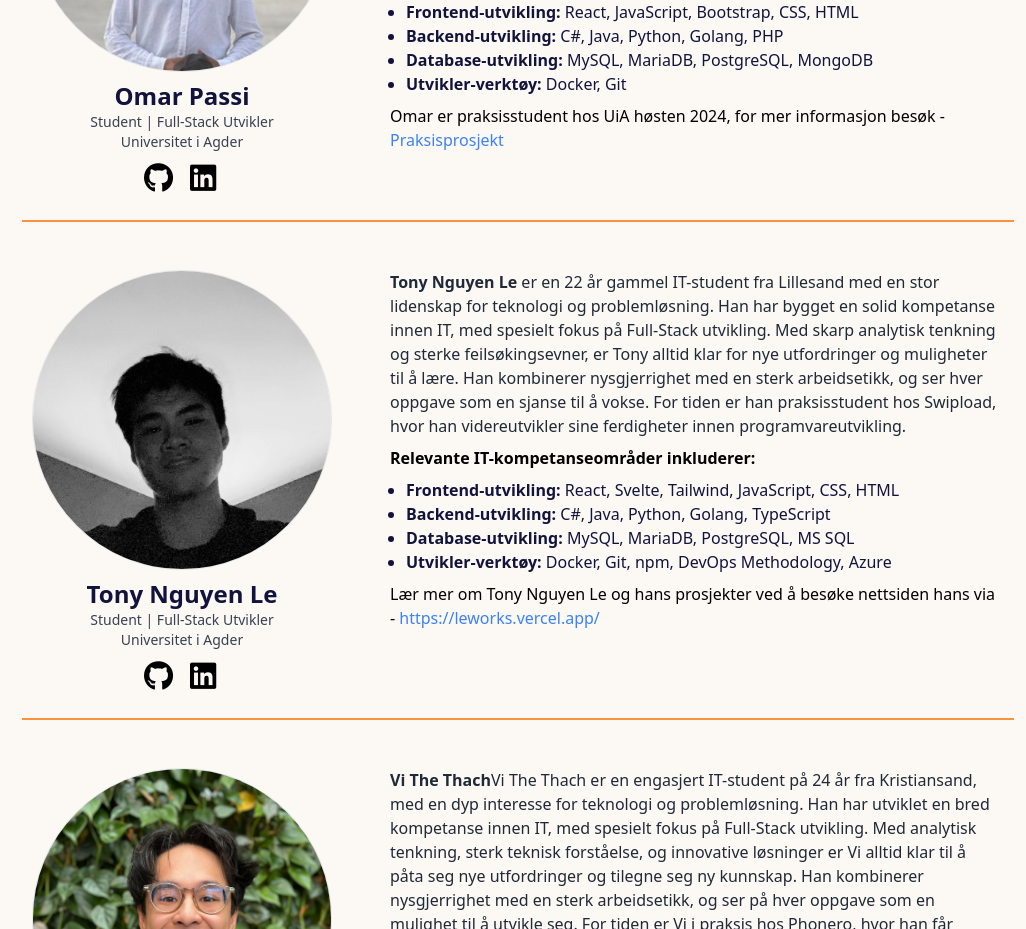
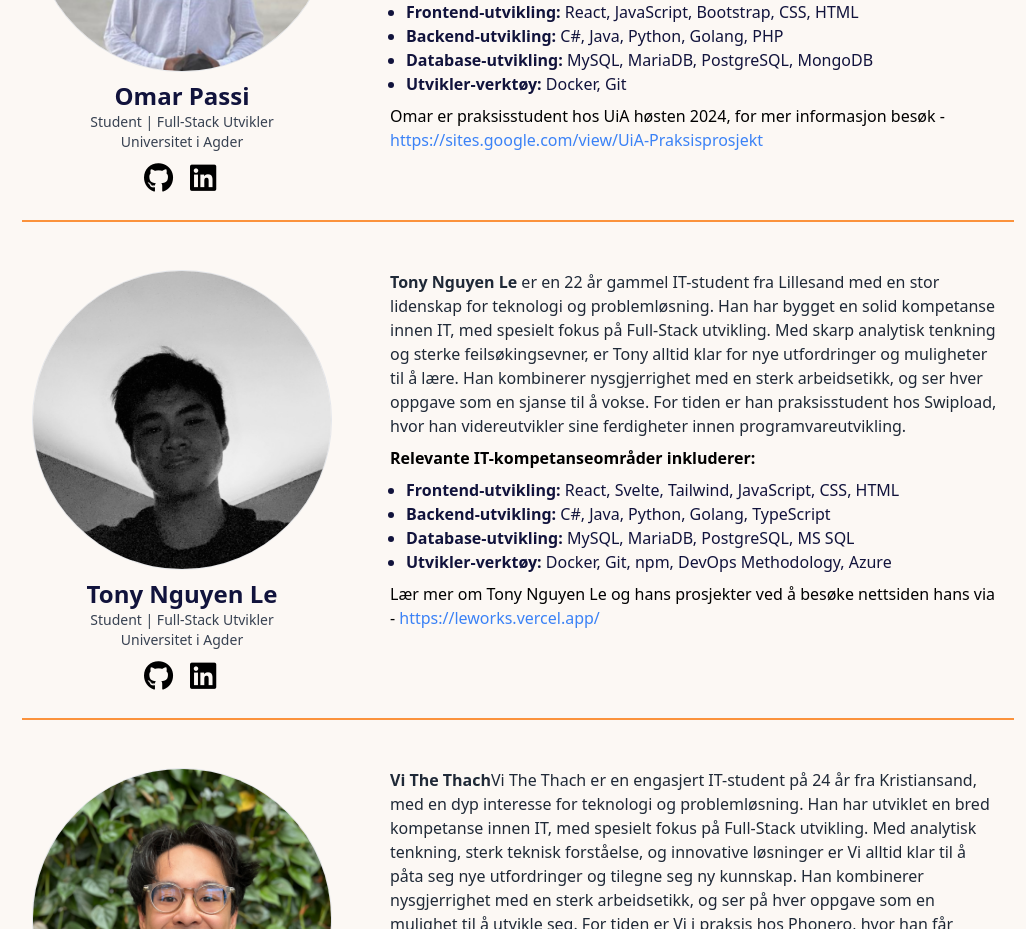
Before and after one commit to thevithach/Gruppe-1-IS-310, a React (Vite) app: page / in a window 1280 px wide. Shown: the part 2340-3269 px from the top of the page, without its empty margins (122-1148 px from the left). Built offline with nearby package versions, Linux system fonts and the light colour scheme; a web font is replaced by a local one.

Commit message:
refactor: Update personalWebsite prop in About component to use a string URL instead of an anchor tag

```diff
--- a/src/components/About/About.tsx
+++ b/src/components/About/About.tsx
@@ -75,11 +75,7 @@ const About = () => {
           tools: ["Docker", "Git"],
         }}
         additionalInfo="Omar er praksisstudent hos UiA høsten 2024, for mer informasjon besøk -"
-        personalWebsite={
-            <a href="https://sites.google.com/view/UiA-Praksisprosjekt">
-                Praksisprosjekt
-            </a>
-        }
+        personalWebsite="https://sites.google.com/view/UiA-Praksisprosjekt"
       />
       <ProfileCard
         name="Tony Nguyen Le"
```
